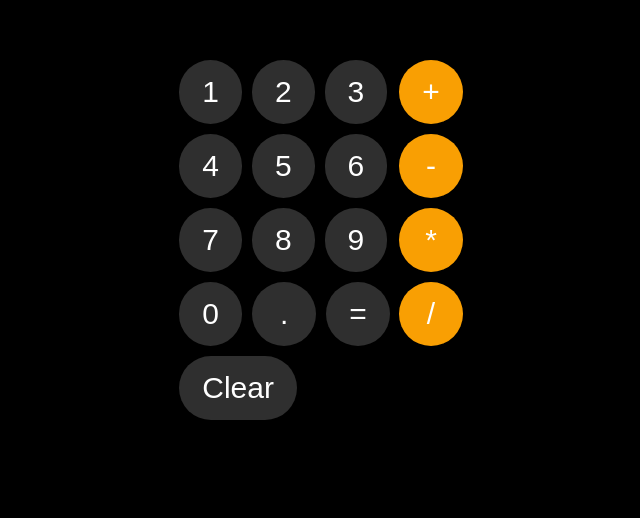
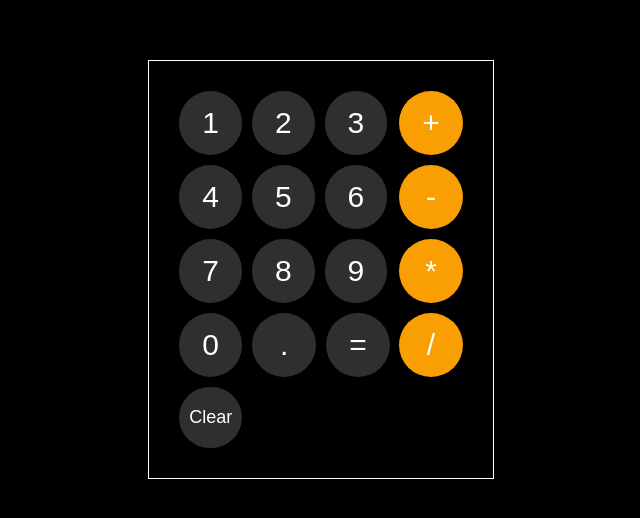
Before and after one commit to ankitsharma2006/calculator, a plain HTML site: page index.html in a window 1280 px wide. Shown: the whole page, without its empty margins (319-959 px from the left). Drawn offline with Linux system fonts and the light colour scheme.

Commit message:
final commit

```diff
--- a/index.html
+++ b/index.html
@@ -3,7 +3,7 @@
   <head>
     <meta charset="UTF-8" />
     <meta name="viewport" content="width=device-width, initial-scale=1.0" />
-    <title>RPC</title>
+    <title>Calculator</title>
     <link rel="stylesheet" href="style.css" />
   </head>
   <body>
--- a/style.css
+++ b/style.css
@@ -26,7 +26,8 @@
       .Parentdiv
       {
         display: inline-flex;
-        flex-direction: row;
+        padding: 30px 30px;
+        border: 1px solid rgb(255, 255, 255);
       }
       .operators
       {
@@ -53,3 +54,7 @@
       .decimal{
         padding: 15px 28px;
       }
+      .clear{
+        font-size: 18px;
+        padding: 20px 10px;
+      }
```
